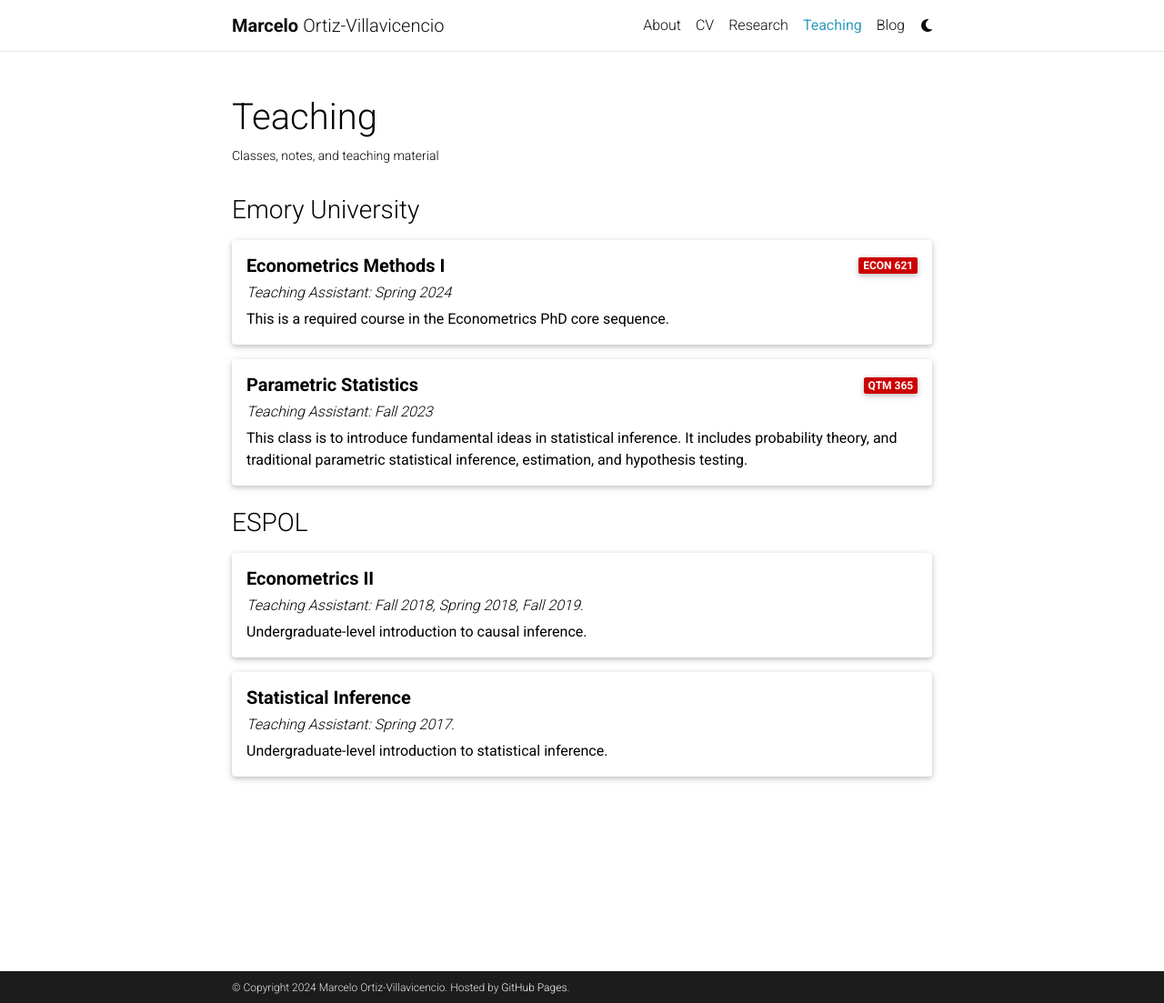
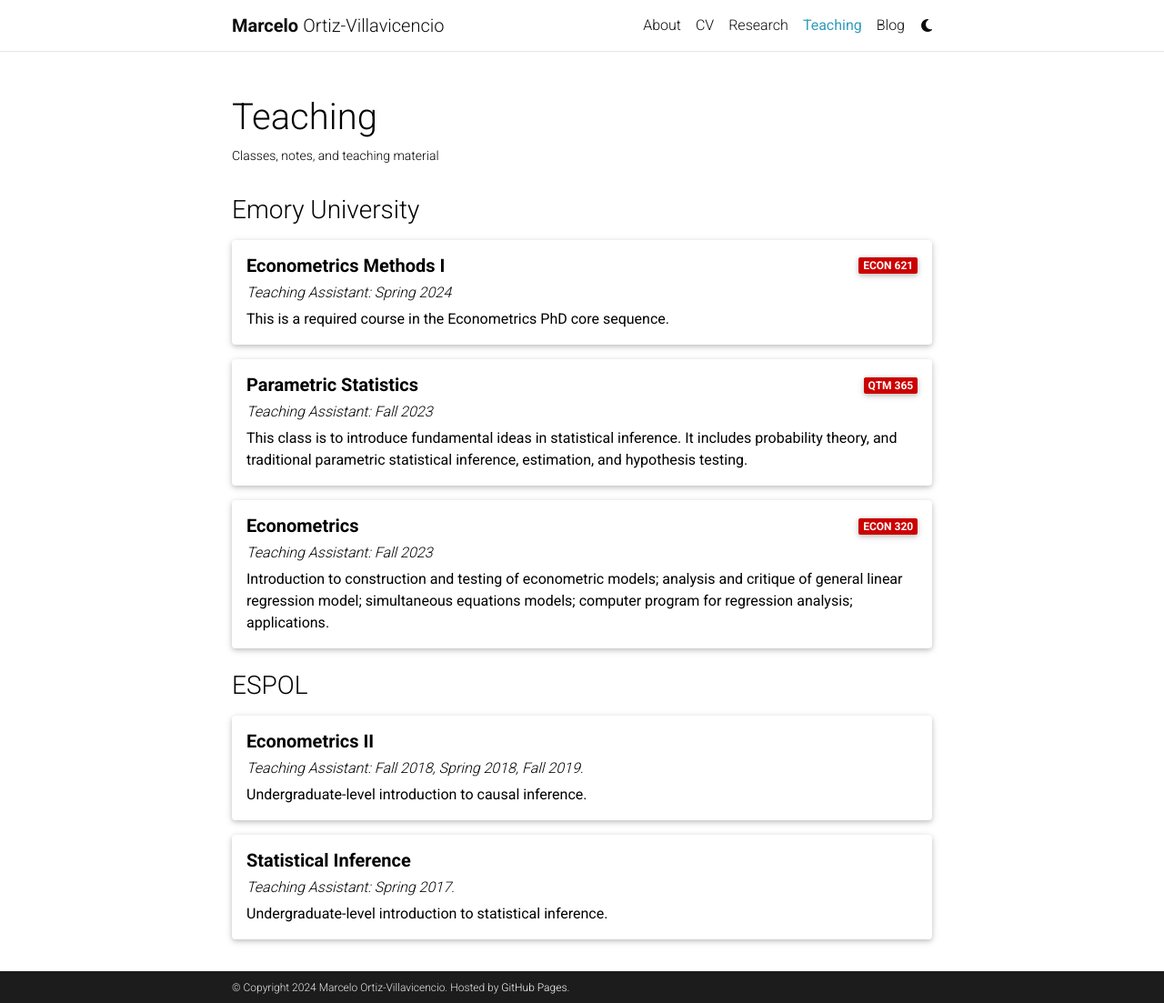
Before and after one commit to marcelortizv/marcelortizv.github.io, a Jekyll site: the page built from _pages/teaching.md, in a window 1280 px wide and 1103 px high. Shown: the whole window at 91% size. Built offline with Jekyll 4.4.1, drawn with Linux system fonts in a browser that asks for light colours; nearby versions of some CDN libraries; library files that are not in the unit come from our copies; comment, search, counter and statistics services are not loaded; a style sheet for code colours, icons or effects is not loaded.

Commit message:
updating teaching info

```diff
--- a/_pages/teaching.md
+++ b/_pages/teaching.md
@@ -44,6 +44,23 @@
   </div>
 </div>
 
+<div class="card mt-3">
+  <div class="p-3">
+    <div class="row">
+      <div class="col-sm-10">
+        <h5 class="font-weight-bold">Econometrics</h5>
+      </div>
+      <div class="col-sm-2 text-left text-sm-right">
+        <span class="badge font-weight-bold danger-color-dark text-uppercase align-middle">
+            ECON 320
+        </span>
+      </div>
+    </div>
+    <h6 class="font-italic mt-2 mt-sm-0">Teaching Assistant: Fall 2023</h6>
+    Introduction to construction and testing of econometric models; analysis and critique of general linear regression model; simultaneous equations models; computer program for regression analysis; applications.
+  </div>
+</div>
+
 <h3 class="mt-4">ESPOL</h3>
 
 <div class="card mt-3">
```
